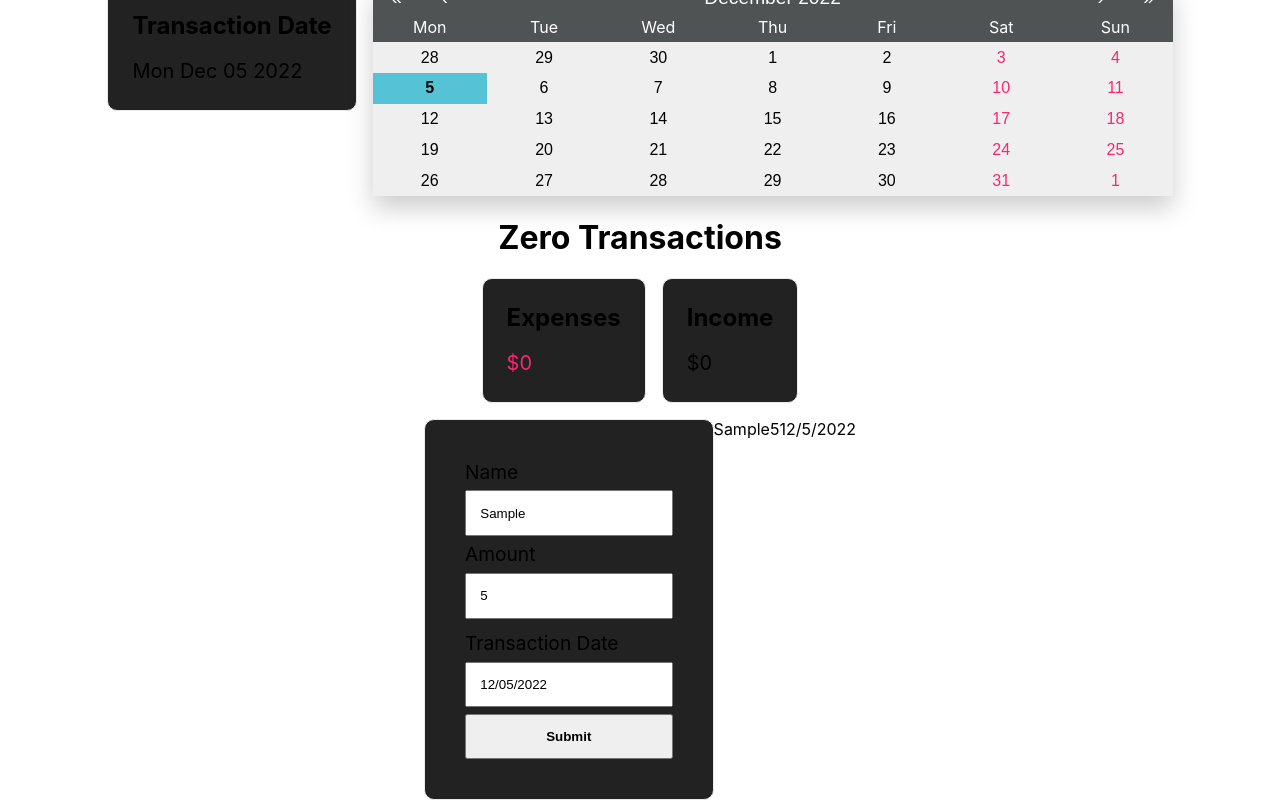
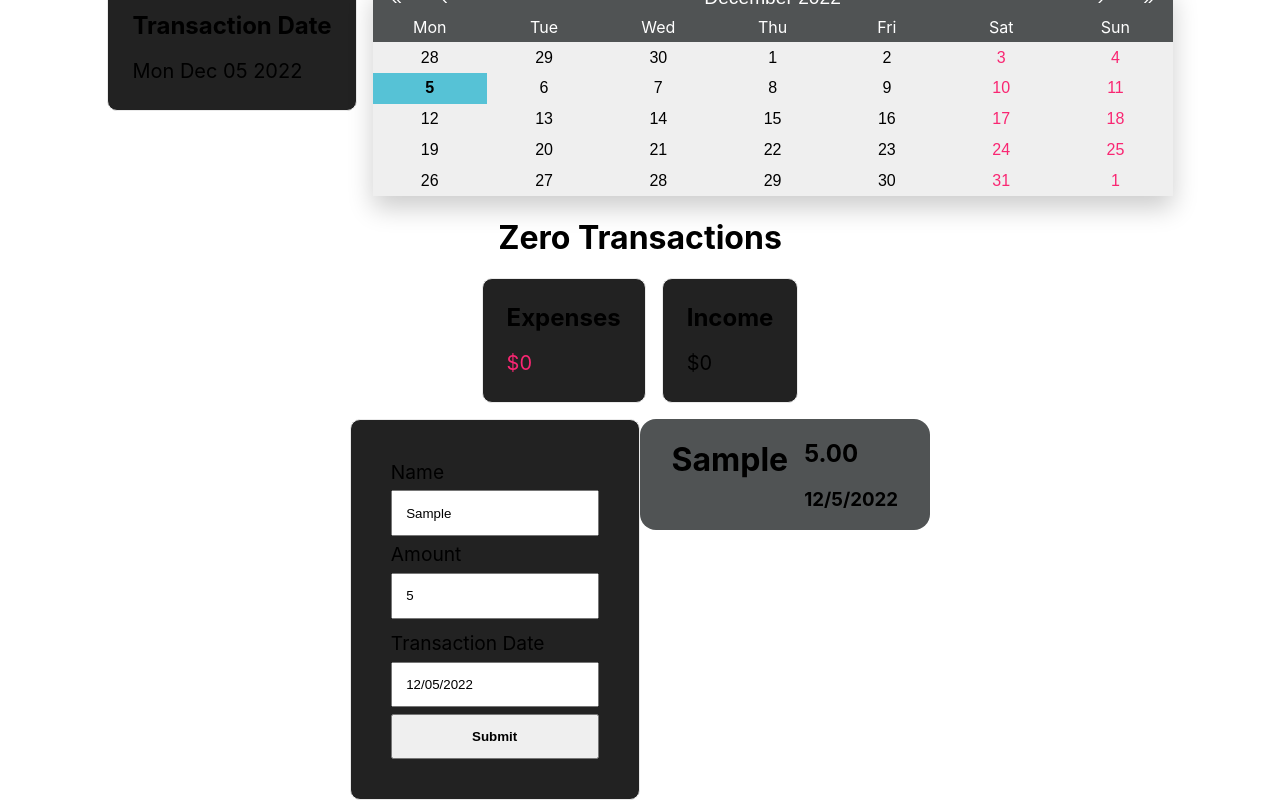
Before and after one commit to JeremyLoh/window, a Next.js app: page /wallet in a window 1280 px wide. Both pictures are taken after typing "Sample", "5" into the empty fields and a click on the button "Submit". Shown: the part 96-896 px from the top of the page. Built offline with nearby package versions, Linux system fonts and the light colour scheme.

Commit message:
Add Transaction Info component

```diff
--- a/components/wallet/transactionHistory.tsx
+++ b/components/wallet/transactionHistory.tsx
@@ -1,4 +1,6 @@
 import React, { FC } from "react"
+import TransactionInfo from "./transactionInfo"
+import styles from "../../styles/components/wallet/TransactionHistory.module.css"
 
 export interface Transaction {
   id: string,
@@ -13,16 +15,13 @@ interface TransactionHistoryProps {
 
 const TransactionHistory:FC<TransactionHistoryProps> = (props) => {
   return (
-    <div aria-label="wallet-transaction-history">
-      {/* TODO Create component for each transaction */}
+    <div aria-label="wallet-transaction-history" className={styles.container}>
       { props.transactions &&
         props.transactions.map((transaction: Transaction) => {
           return (
-            <div key={transaction.id}>
-              {transaction.name}
-              {transaction.amount}
-              {transaction.transactionDate.toLocaleDateString()}
-            </div>
+            <TransactionInfo key={transaction.id}
+                             transaction={transaction}
+            />
           )
         })
       }
--- /dev/null
+++ b/components/wallet/transactionInfo.tsx
@@ -0,0 +1,20 @@
+import React, { FC } from "react"
+import {Transaction} from "./transactionHistory"
+import styles from "../../styles/components/wallet/TransactionInfo.module.css"
+interface TransactionInfoProps {
+  transaction: Transaction
+}
+
+const TransactionInfo:FC<TransactionInfoProps> = (props) => {
+  return (
+    <div className={styles.container}>
+      <h1>{props.transaction.name}</h1>
+      <div>
+        <h2>{props.transaction.amount.toFixed(2)}</h2>
+        <h3>{props.transaction.transactionDate.toLocaleDateString()}</h3>
+      </div>
+    </div>
+  )
+}
+
+export default TransactionInfo
--- /dev/null
+++ b/styles/components/wallet/TransactionHistory.module.css
@@ -0,0 +1,6 @@
+.container {
+  display: flex;
+  flex-direction: column;
+  justify-content: start;
+  width: 100%;
+}
--- /dev/null
+++ b/styles/components/wallet/TransactionInfo.module.css
@@ -0,0 +1,14 @@
+.container {
+  display: flex;
+  flex-direction: row;
+  justify-content: space-between;
+  align-content: center;
+  gap: 1rem;
+  padding: 0 2em;
+  background: var(--monokai-brightBlack);
+  border-radius: 1rem;
+}
+
+.container:hover {
+  filter: brightness(95%);
+}
```
